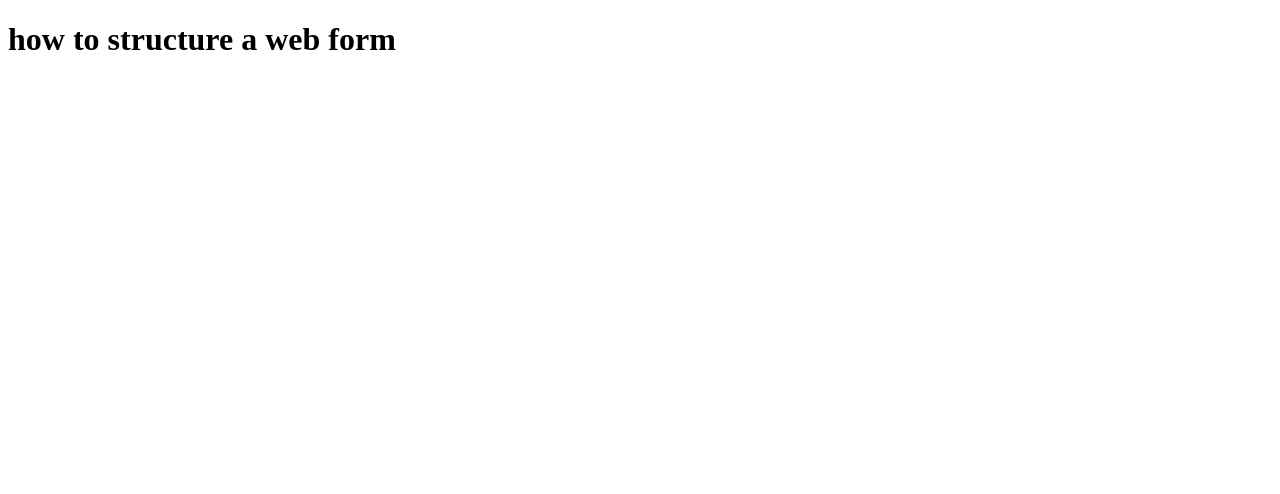
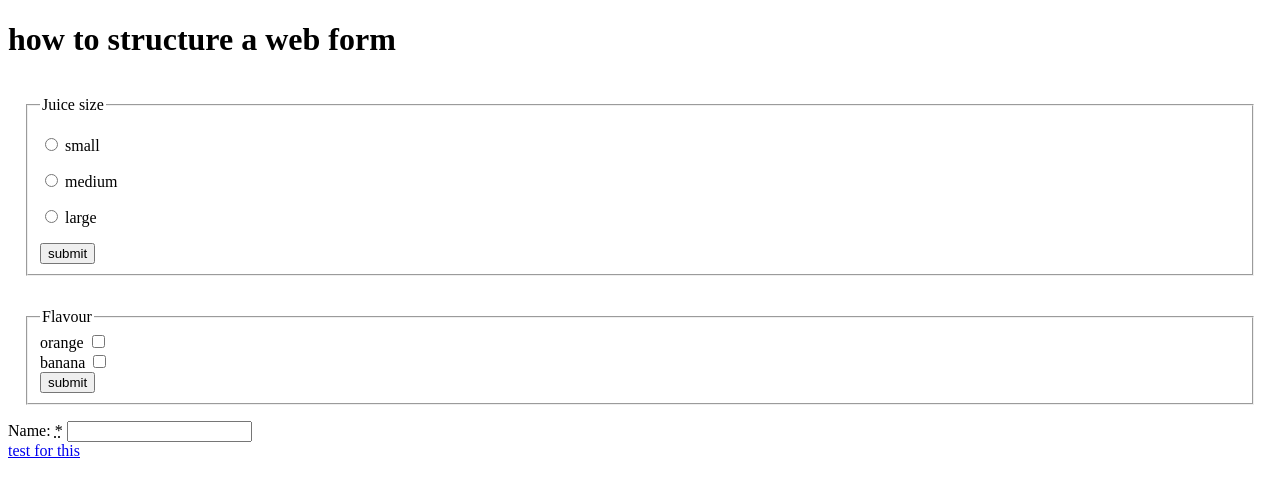
Before and after one commit to Axizeaus/TOP-js, a plain HTML site: page form-basics/how_to_structure_a_web_form.html in a window 1280 px wide. Drawn offline with Linux system fonts and the light colour scheme.

Commit message:
how to structure a web form completed along with two tests

```diff
--- a/form-basics/how_to_structure_a_web_form.html
+++ b/form-basics/how_to_structure_a_web_form.html
@@ -1,15 +1,66 @@
 <!DOCTYPE html>
 <html lang="en">
+
 <head>
     <meta charset="UTF-8">
     <meta http-equiv="X-UA-Compatible" content="IE=edge">
     <meta name="viewport" content="width=device-width, initial-scale=1.0">
-    <title>Document</title>
+    <title>how to structure a web form</title>
+    <style>
+        form{
+            margin: 0 auto;
+            padding: 1rem;
+        }
+    </style>
 </head>
+
 <body>
     <h1>
         how to structure a web form
     </h1>
+    <form action="http://httpbin.org/post" method="post">
+        <fieldset>
+            <legend>Juice size</legend>
+            <p>
+                <input type="radio" name="size" id="size1" value="small">
+                <label for="size1">small</label>
+            </p>
+            <p>
+                <input type="radio" name="size" id="size2" value="medium">
+                <label for="size2">medium</label>
+            </p>
+            <p>
+                <input type="radio" name="size" id="size3" value="large">
+                <label for="size3">large</label>
+            </p>
+            <input type="submit" value="submit">
+        </fieldset>
+
+    </form>
+
+    <form action="http://httpbin.org/post" method="post">
+        <fieldset>
+            <legend>Flavour</legend>
+            <div>
+                <label for="flavour1">orange</label>
+                <input type="checkbox" name="flavour1" id="flavour1">
+            </div>
+            <div>
+                <label for="flavour2">banana</label>
+                <input type="checkbox" name="flavour2" id="flavour2">
+            </div>
+            <button type="submit">submit</button>
+        </fieldset>
+    </form>
+
+    <!-- required fields -->
+    <div>
+        <label for="username"> Name: <abbr title="required" aria-label="required">*</abbr></label>
+        <input type="text" name="username" id="username">
+    </div>
+
+    <a href="test1.html">test for this</a>
 
 </body>
+
 </html>
--- /dev/null
+++ b/form-basics/style1.css
@@ -0,0 +1,67 @@
+h1 {
+    margin-top: 0;
+}
+
+ul {
+    margin: 0;
+    padding: 0;
+    list-style: none;
+}
+
+form {
+    margin: 0 auto;
+    width: 400px;
+    padding: 1em;
+    border: 1px solid #CCC;
+    border-radius: 1em;
+}
+
+div+div {
+    margin-top: 1em;
+}
+
+label span {
+    display: inline-block;
+    width: 120px;
+    text-align: right;
+}
+
+input,
+textarea {
+    font: 1em sans-serif;
+    width: 250px;
+    box-sizing: border-box;
+    border: 1px solid #999;
+}
+
+input[type=checkbox],
+input[type=radio] {
+    width: auto;
+    border: none;
+}
+
+input:focus,
+textarea:focus {
+    border-color: #000;
+}
+
+textarea {
+    vertical-align: top;
+    height: 5em;
+    resize: vertical;
+}
+
+fieldset {
+    width: 250px;
+    box-sizing: border-box;
+    margin-left: 136px;
+    border: 1px solid #999;
+}
+
+button {
+    margin: 20px 0 0 124px;
+}
+
+label {
+    position: relative;
+}
```
Also changed, not shown: form-basics/test1.html (added, +106 -0 lines), form-basics/tys2.html (added, +41 -0 lines).
